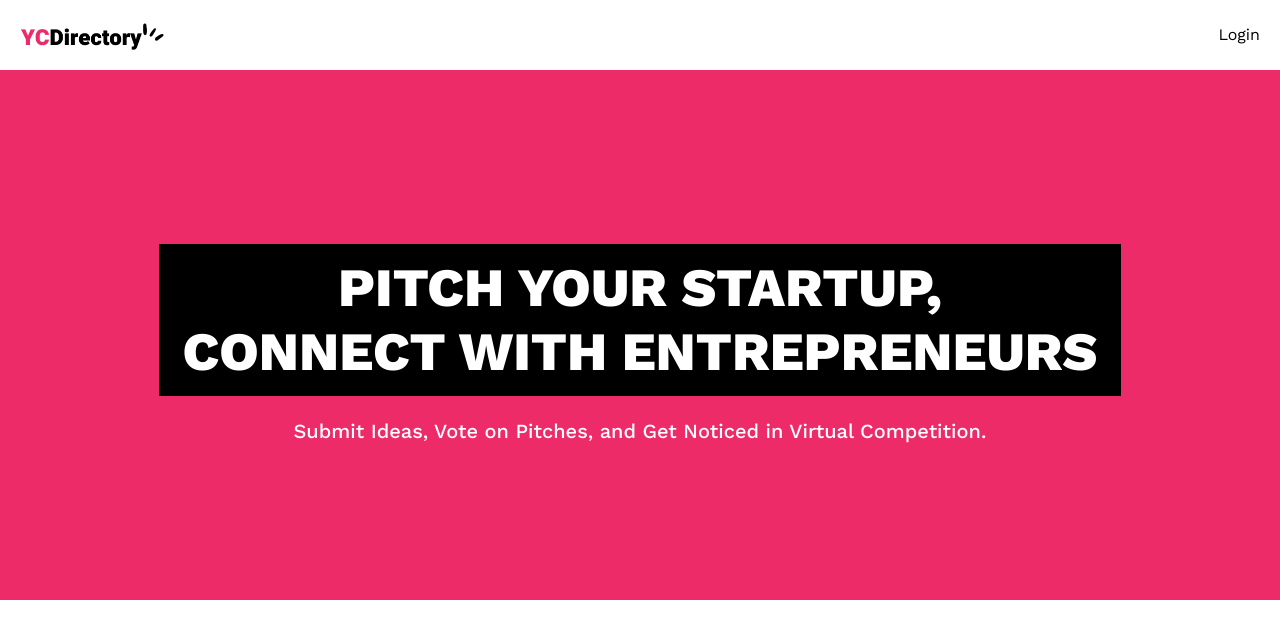
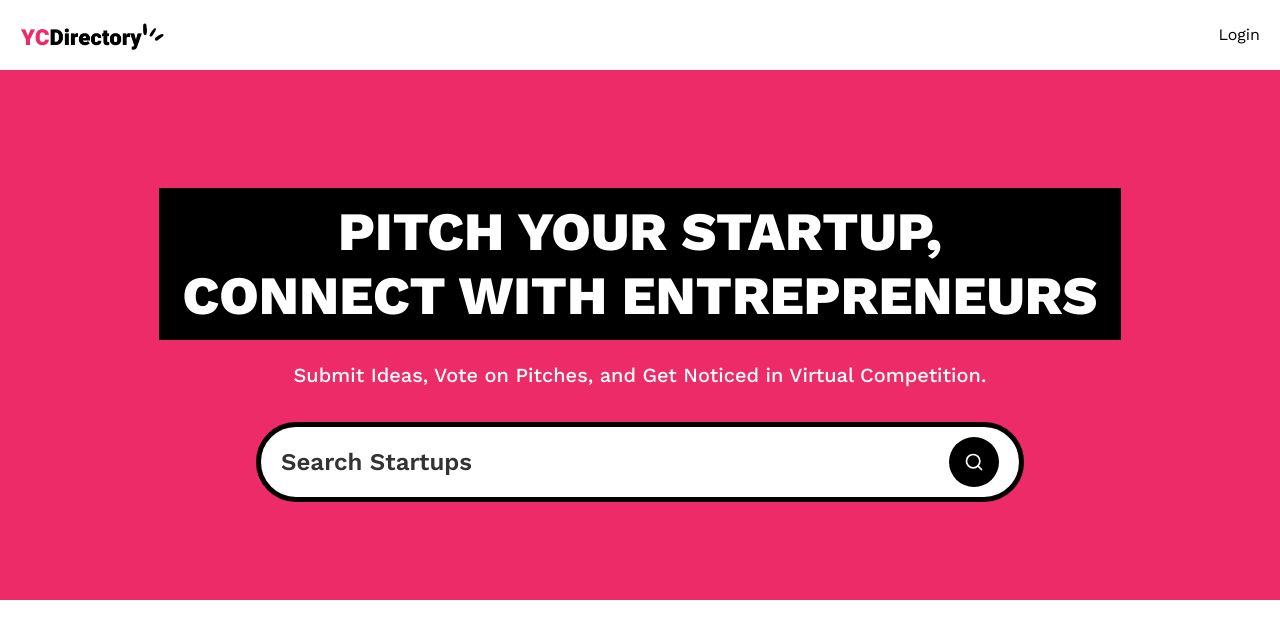
Before and after one commit to zakriakhanx/YC_Directory, a Next.js app: page / in a window 1280 px wide. Shown: the top 638 px of the page. Built offline with nearby package versions, Linux system fonts and the light colour scheme; no server answers.

Commit message:
Add SearchFormReset and SearchForm components

```diff
--- a/app/(root)/layout.tsx
+++ b/app/(root)/layout.tsx
@@ -1,4 +1,4 @@
-import Navbar from "../components/Navbar";
+import Navbar from "../../components/Navbar";
 
 export default function Layout({ children }: Readonly<{ children: React.ReactNode }>) {
   return (
--- a/app/(root)/page.tsx
+++ b/app/(root)/page.tsx
@@ -1,4 +1,11 @@
-export default function Home() {
+import SearchForm from "../../components/SearchForm";
+
+export default async function Home({ searchParams }: {
+  searchParams: Promise<{ query?: string }>;
+}) {
+
+  const query = (await searchParams).query;
+
   return (
     <>
       <section className="pink_container">
@@ -10,6 +17,8 @@
         <p className="sub-heading !max-w-3xl">
           Submit Ideas, Vote on Pitches, and Get Noticed in Virtual Competition.
         </p>
+
+        <SearchForm query={query} />
       </section>
     </>
   );
--- a/app/components/Navbar.tsx
+++ b/components/Navbar.tsx
@@ -29,7 +29,7 @@
                         <button type="submit">Logout</button>
                     </form>
 
-                    <Link href={`/user/${session?.id}`}>
+                    <Link href={'/user/${session?.id}'}>
                         <span>{session?.user?.name}</span>
                     </Link>
                 </>
--- /dev/null
+++ b/components/SearchForm.tsx
@@ -0,0 +1,28 @@
+import React from "react";
+import Form from "next/form";
+import SearchFormReset from "./SearchFormReset";
+import { Search } from "lucide-react";
+
+const SearchForm = ({ query }: { query?: string }) => {
+
+  return (
+    <Form action="/" scroll={false} className="search-form">
+      <input
+        name="query"
+        defaultValue={query}
+        className="search-input"
+        placeholder="Search Startups"
+      />
+
+      <div className="flex gap-2">
+        {query && <SearchFormReset/>}
+
+        <button type="submit" className="search-btn text-white">
+            <Search className="size-5"/>
+        </button>
+      </div>
+    </Form>
+  );
+};
+
+export default SearchForm;
--- /dev/null
+++ b/components/SearchFormReset.tsx
@@ -0,0 +1,21 @@
+"use client"
+
+import { X } from "lucide-react";
+import Link from "next/link";
+
+const SearchFormReset = () => {
+  const reset = () => {
+    const form = document.querySelector(".search-form") as HTMLFormElement;
+
+    if (form) form.reset();
+  };
+  return (
+    <button type="reset" onClick={reset}>
+      <Link href={"/"} className="search-btn text-white">
+        <X className="size-5"/>
+      </Link>
+    </button>
+  );
+};
+
+export default SearchFormReset;
--- /dev/null
+++ b/components/ui/button.tsx
@@ -0,0 +1,57 @@
+import * as React from "react"
+import { Slot } from "@radix-ui/react-slot"
+import { cva, type VariantProps } from "class-variance-authority"
+
+import { cn } from "@/lib/utils"
+
+const buttonVariants = cva(
+  "inline-flex items-center justify-center gap-2 whitespace-nowrap rounded-md text-sm font-medium transition-colors focus-visible:outline-none focus-visible:ring-1 focus-visible:ring-ring disabled:pointer-events-none disabled:opacity-50 [&_svg]:pointer-events-none [&_svg]:size-4 [&_svg]:shrink-0",
+  {
+    variants: {
+      variant: {
+        default:
+          "bg-primary text-primary-foreground shadow hover:bg-primary/90",
+        destructive:
+          "bg-destructive text-destructive-foreground shadow-sm hover:bg-destructive/90",
+        outline:
+          "border border-input bg-background shadow-sm hover:bg-accent hover:text-accent-foreground",
+        secondary:
+          "bg-secondary text-secondary-foreground shadow-sm hover:bg-secondary/80",
+        ghost: "hover:bg-accent hover:text-accent-foreground",
+        link: "text-primary underline-offset-4 hover:underline",
+      },
+      size: {
+        default: "h-9 px-4 py-2",
+        sm: "h-8 rounded-md px-3 text-xs",
+        lg: "h-10 rounded-md px-8",
+        icon: "h-9 w-9",
+      },
+    },
+    defaultVariants: {
+      variant: "default",
+      size: "default",
+    },
+  }
+)
+
+export interface ButtonProps
+  extends React.ButtonHTMLAttributes<HTMLButtonElement>,
+    VariantProps<typeof buttonVariants> {
+  asChild?: boolean
+}
+
+const Button = React.forwardRef<HTMLButtonElement, ButtonProps>(
+  ({ className, variant, size, asChild = false, ...props }, ref) => {
+    const Comp = asChild ? Slot : "button"
+    return (
+      <Comp
+        className={cn(buttonVariants({ variant, size, className }))}
+        ref={ref}
+        {...props}
+      />
+    )
+  }
+)
+Button.displayName = "Button"
+
+export { Button, buttonVariants }
--- a/package.json
+++ b/package.json
@@ -9,6 +9,7 @@
     "lint": "next lint"
   },
   "dependencies": {
+    "@radix-ui/react-slot": "^1.2.3",
     "@tailwindcss/typography": "^0.5.10",
     "class-variance-authority": "^0.7.1",
     "clsx": "^2.1.1",
```
Also changed, not shown: 1 other file (tests, documents, lock files or other folders).
